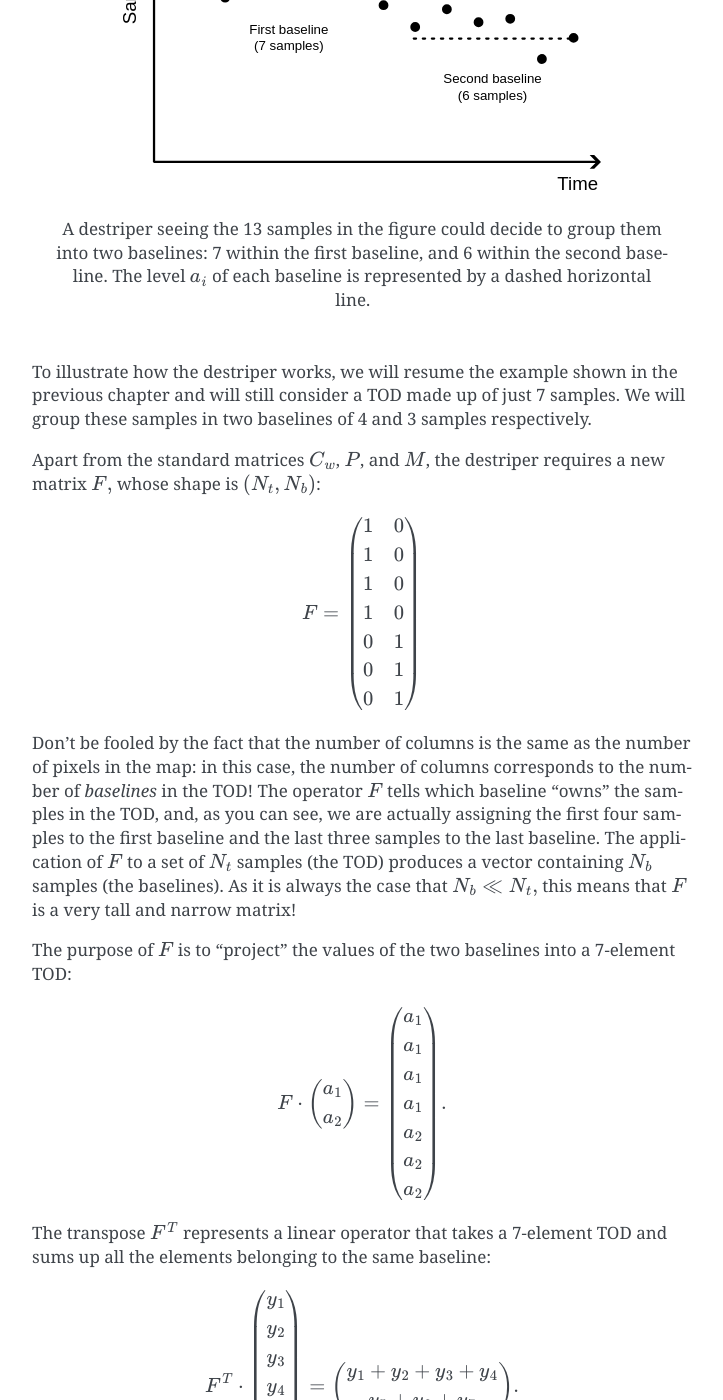
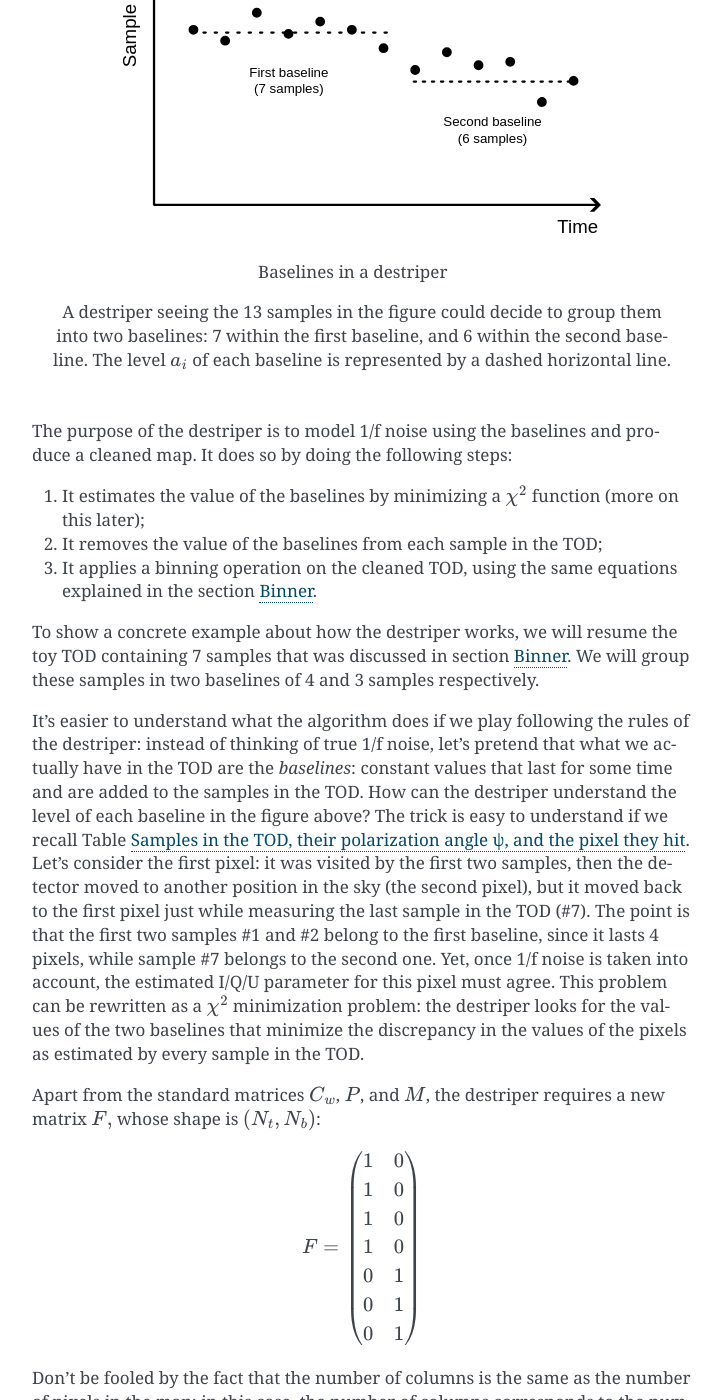
Before and after one commit to litebird/litebird_sim, a Sphinx documentation site: the page built from docs/source/mapmaking.rst, in a window 1280 px wide and 1400 px high, scrolled down 6292 px. Shown: the whole window, without its empty margins (388-1111 px from the left). Built offline with Sphinx 7.4.7, drawn with Linux system fonts in a browser that asks for light colours; cross-references to code outside the pages are shown as plain code; some of the changed text lies outside the part shown.

Commit message:
Make use of BibTeX for references, fix the docs for the destriper

```diff
--- a/docs/source/mapmaking.rst
+++ b/docs/source/mapmaking.rst
@@ -86,12 +86,12 @@
 
 
 The theory of binners and destripers is explained
-in the paper `Destriping CMB temperature and polarization maps (Kurki-Suonio
-et al., 2009)
-<https://www.aanda.org/articles/aa/abs/2009/42/aa12361-09/aa12361-09.html>`_,
-and the implementation closely follows the terminology used in the paper. In
-this chapter, we will refer to the paper as KS2009.
+in the paper :cite:`2009:kurkisuonio:destriping`,
+and the implementation closely follows the terminology
+used in the paper. In this chapter, we will refer to
+the paper as KS2009.
 
+.. _mapmaking-binner:
 
 Binner
 ------
@@ -146,13 +146,18 @@
 
 .. |pixel2| image:: images/destriper-pixel2.svg
 
+.. _todsamples-in-mapmaking-figure:
 .. figure:: images/destriper-tod-angles.svg
 
-   How the seven samples observe each of the two pixels in the map. The
-   vertical bars represent the direction of the attack angle ψ, which
-   coincides with the polarization angle of the detector projected
+   Toy-example of a TOD containing 7 samples.
+
+   The figure shows how the seven samples observe each of the two pixels
+   in the map. The vertical bars represent the direction of the attack angle
+   ψ, which coincides with the polarization angle of the detector projected
    on the center of the pixel.
 
+
+.. _todsamples-in-mapmaking-table:
 .. list-table:: Samples in the TOD, their polarization angle ψ, and the pixel they hit
    :header-rows: 1
 
@@ -305,6 +310,8 @@
 *i*-th pixel.
 
 
+.. _mapmaking-destriper:
+
 Destriper
 ---------
 
@@ -347,14 +354,40 @@
 
 .. figure:: images/destriper-baselines.svg
 
+   Baselines in a destriper
+
    A destriper seeing the 13 samples in the figure could decide to group them
    into two baselines: 7 within the first baseline, and 6 within the second
    baseline. The level :math:`a_i` of each baseline is represented by a dashed
    horizontal line.
 
-To illustrate how the destriper works, we will resume the example shown in the
-previous chapter and will still consider a TOD made up of just 7 samples.
+The purpose of the destriper is to model 1/f noise using the baselines and produce
+a cleaned map. It does so by doing the following steps:
+
+1.   It estimates the value of the baselines by minimizing a :math:`\chi^2`
+     function (more on this later);
+2.   It removes the value of the baselines from each sample in the TOD;
+3.   It applies a binning operation on the cleaned TOD, using the same equations
+     explained in the section :ref:`mapmaking-binner`.
+
+To show a concrete example about how the destriper works, we will resume the
+toy TOD containing 7 samples that was discussed in section :ref:`mapmaking-binner`.
 We will group these samples in two baselines of 4 and 3 samples respectively.
+
+It's easier to understand what the algorithm does if we play following the rules
+of the destriper: instead of thinking of true 1/f noise, let's pretend that what
+we actually have in the TOD are the *baselines*: constant values that last for
+some time and are added to the samples in the TOD. How can the destriper understand
+the level of each baseline in the figure above? The trick is easy to understand
+if we recall Table :ref:`todsamples-in-mapmaking-table`. Let's consider the first
+pixel: it was visited by the first two samples, then the detector moved to another
+position in the sky (the second pixel), but it moved back to the first pixel just
+while measuring the last sample in the TOD (#7). The point is that the first two samples
+#1 and #2 belong to the first baseline, since it lasts 4 pixels, while sample #7 belongs
+to the second one. Yet, once 1/f noise is taken into account, the estimated I/Q/U
+parameter for this pixel must agree. This problem can be rewritten as a :math:`\chi^2`
+minimization problem: the destriper looks for the values of the two baselines that
+minimize the discrepancy in the values of the pixels as estimated by every sample in the TOD.
 
 Apart from the standard matrices :math:`C_w`, :math:`P`, and :math:`M`, the
 destriper requires a new matrix :math:`F,` whose shape is :math:`(N_t, N_b)`:
@@ -418,7 +451,8 @@
 “map-and-scan” operation is subtracted from the TOD sample.
 
 The destriper estimates the vector of baselines :math:`a` by solving iteratively
-the following equation:
+the following equation, which is the solution of a minimization problem on the
+:math:`\chi^2` we qualitatively discussed before:
 
 .. math::
 
@@ -436,15 +470,19 @@
 The second point is quite alarming, and it might sound like it is an irrecoverable
 problem. The fact that :math:`\det A = 0` stems from the fact that the solution to
 the destriping equation is not unique, as if :math:`a` is a solution, then
-:math:`a + K` is still a solution for any scalar constant :math:`K.` What we
-are looking for is a solution :math:`a` that is orthogonal to the null space
-of :math:`A`.
+:math:`a + K` is still a solution for any scalar constant :math:`K.` (Remember, the
+purpose of the destriper is to make the many measurements for I/Q/U within each
+pixel *consistent* once the baselines are subtracted, and the consistency is the same
+if all the baselines are shifted by the same amount!) What we are looking for is
+a solution :math:`a` that is orthogonal to the null space of :math:`A`.
 
 We can solve both problems by employing the fact that :math:`A` is a symmetric
 semi-definite matrix and thus employing the so-called
 `Conjugate Gradient (CG) method <https://en.wikipedia.org/wiki/Conjugate_gradient_method>`_,
 which is able to produce a solution for the problem :math:`Ax = b` even
-if :math:`A` is singular.
+if :math:`A` is singular, because it simply minimizes the quantity :math:`Ax - b`
+without trying to invert :math:`A`. If you are curious about the details of
+the algorithm, a good pedagogical reference is :cite:`1994:shewchuk:conjugategradient`.
 
 The way the algorithm works is to start from a guess for :math:`x` (the set of
 baselines) which must be orthogonal to the null-space of :math:`A`; in our
@@ -512,17 +550,18 @@
 
 .. figure:: images/destriper-baselines-memory-layout.svg
 
-    Example of the memory layout for the baselines of two :class:`.Observation`
-    objects, each containing data for two detectors A and B.
-    **Upper image**: the baselines are shown as horizontal lines that span the
-    time range covered by the two (consecutive) observations. The baselines for
-    detector A are shown using continuous lines, while the lines for B are dashed.
-    Note that the number of baselines in the first :class:`.Observation` object
-    (5) is different than the number in the second object (3).
-    **Lower image**: the layout of the ``baselines`` field in the class
-    :class:`.DestriperResult` is a Python list of two elements, each containing
-    2D arrays with shape :math:`(N_d, N_b)`: the *i*-th row of each 2D array
-    contains the baselines for the *i*-th detector.
+    Memory layout for baselines.
+
+The image assumes that the baselines contain data for two detectors A and B.
+In the **upper image**, the baselines are shown as horizontal lines that span the
+time range covered by the two (consecutive) observations. The baselines for
+detector A are shown using continuous lines, while the lines for B are dashed.
+Note that the number of baselines in the first :class:`.Observation` object
+(5) is different than the number in the second object (3).
+The **lower image** offers a visual representation of the layout of the
+``baselines`` field in the class :class:`.DestriperResult`: it is a Python
+list of two elements, each containing 2D arrays with shape :math:`(N_d, N_b)`.
+The *i*-th row of each 2D array contains the baselines for the *i*-th detector.
 
 The field ``baseline_errors`` has the same memory layout as ``baselines``
 and contains a rough estimate of the error per each baseline, assuming that
@@ -579,6 +618,12 @@
   :func:`.make_destriped_map`, this should always be ``True``: it is
   set to ``False`` during the execution of the destriper but updated
   to ``True`` before the CG iteration starts.
+
+Given that it is often useful to have access to matrix :math:`M^{-1}`,
+the method :meth:`.NobsMatrix.get_invnpp` computes this inverse as
+a 3D array with shape :math:`(N_pix, 3, 3)`, where the first index
+runs over all the pixels and the last two dimensions are used to
+store the value of :math:`M_i^{-1}`.
 
 
 TOAST2 Destriper
@@ -750,10 +795,11 @@
 
 
 It is important that the `components` parameter in the call to
-:func:`.save_simulation_for_madam` list *all* the components, even if they are not going to be used in the first and
-second map. The reason is that this parameter is used by the function to create a «map» of the components as they are
-supposed to be found in the FITS files; for example, the
-``cmb_tod`` field is the *third* in each TOD file, but this
+:func:`.save_simulation_for_madam` list *all* the components, even
+if they are not going to be used in the first and second map. The reason
+is that this parameter is used by the function to create a «map» of the
+components as they are supposed to be found in the FITS files; for
+example, the ``cmb_tod`` field is the *third* in each TOD file, but this
 would not be apparent while producing the first map, where it is the
 *second* in the list of components that must be used. The ``.par``
 file will list the components that need to be actually used to
--- a/docs/source/refs.bib
+++ b/docs/source/refs.bib
@@ -62,3 +62,30 @@
        adsurl = {https://ui.adsabs.harvard.edu/abs/2015JCAP...06..047N},
       adsnote = {Provided by the SAO/NASA Astrophysics Data System}
 }
+
+@ARTICLE{2009:kurkisuonio:destriping,
+       author = {{Kurki-Suonio}, H. and {Keih{\"a}nen}, E. and {Keskitalo}, R. and {Poutanen}, T. and {Sirvi{\"o}}, A. -S. and {Maino}, D. and {Burigana}, C.},
+        title = "{Destriping CMB temperature and polarization maps}",
+      journal = {A\&A},
+     keywords = {methods: data analysis, cosmology: cosmic microwave background, Astrophysics - Instrumentation and Methods for Astrophysics, Astrophysics - Cosmology and Extragalactic Astrophysics},
+         year = 2009,
+        month = nov,
+       volume = {506},
+       number = {3},
+        pages = {1511-1539},
+          doi = {10.1051/0004-6361/200912361},
+archivePrefix = {arXiv},
+       eprint = {0904.3623},
+ primaryClass = {astro-ph.IM},
+       adsurl = {https://ui.adsabs.harvard.edu/abs/2009A&A...506.1511K},
+      adsnote = {Provided by the SAO/NASA Astrophysics Data System}
+}
+
+@techreport{1994:shewchuk:conjugategradient,
+author = {Shewchuk, Jonathan R},
+title = {An Introduction to the Conjugate Gradient Method Without the Agonizing Pain},
+year = {1994},
+publisher = {Carnegie Mellon University},
+institution = {Carnegie Mellon University},
+address = {USA}
+}
```
